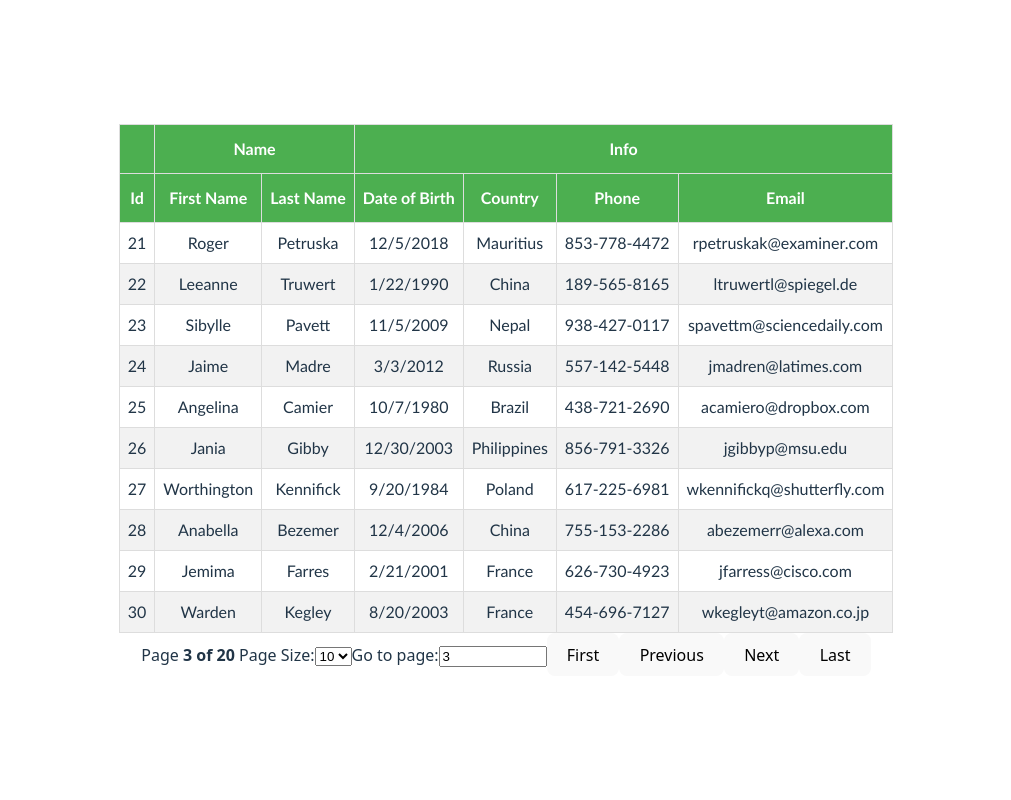
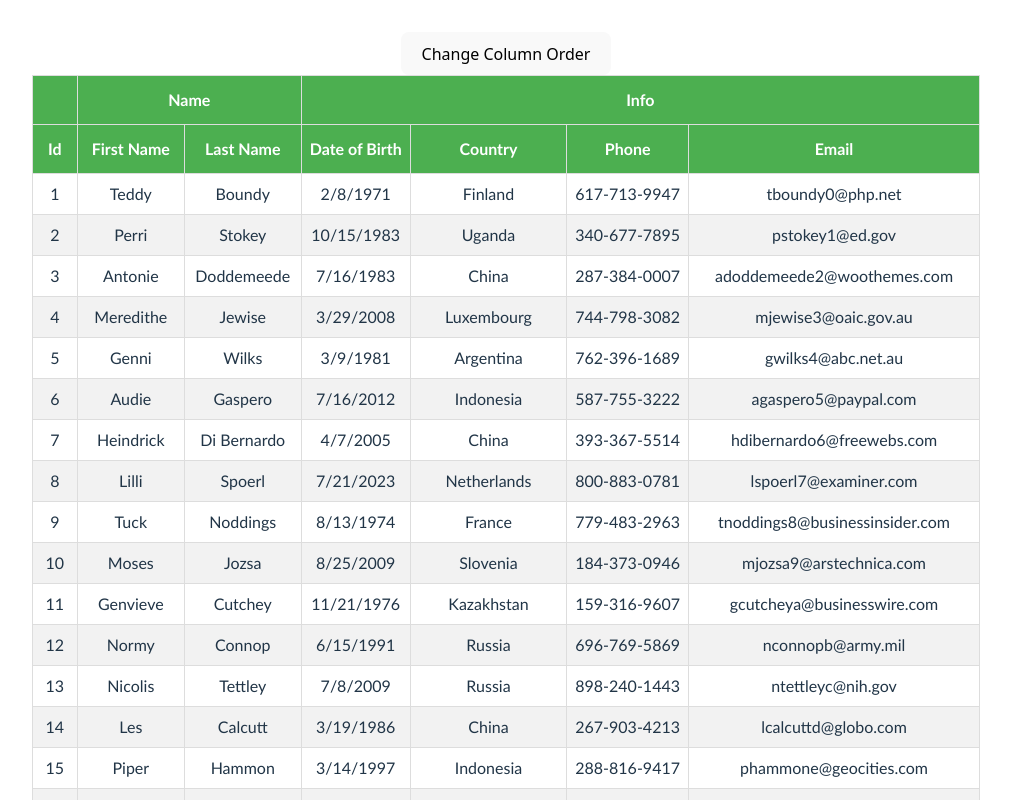
Before and after one commit to jrreda/React-Table-Demo, a React (Vite) app: page / in a window 1280 px wide. Shown: the top 800 px of the page, without its empty margins (134-1145 px from the left). Built offline with nearby package versions, Linux system fonts and the light colour scheme.

Commit message:
Column order

```diff
--- a/src/App.jsx
+++ b/src/App.jsx
@@ -1,10 +1,10 @@
 import './App.css'
-import { PaginationTable } from './components/PaginationTable'
+import { ColumnOrderTable } from './components/ColumnOrder'
 
 function App() {
   return (
     <div>
-      <PaginationTable />
+      <ColumnOrderTable />
     </div>
   )
 }
--- /dev/null
+++ b/src/components/ColumnOrder.jsx
@@ -0,0 +1,63 @@
+import "./table.css";
+import { GROUPED_COLUMNS } from "./columns";
+import { useTable, useColumnOrder } from "react-table";
+import { useMemo } from "react";
+import MOCK_DATA from "../../data/MOCK_DATA.json";
+
+export const ColumnOrderTable = () => {
+  const data = useMemo(() => MOCK_DATA, []);
+  const columns = useMemo(() => GROUPED_COLUMNS, []);
+
+  const {
+    getTableProps,
+    getTableBodyProps,
+    headerGroups,
+    footerGroups,
+    rows,
+    prepareRow,
+    setColumnOrder,
+  } = useTable({ columns, data }, useColumnOrder);
+
+  const changeColumnOrder = () => {
+    setColumnOrder(['id', 'first_name', 'last_name', 'country', 'phone', 'email', 'date_of_birth']);
+  }
+
+  return (
+    <>
+    <button onClick={changeColumnOrder}>Change Column Order</button>
+
+    <table>
+      <thead {...getTableProps()}>
+        {headerGroups.map((headerGroup) => (
+          <tr {...headerGroup.getHeaderGroupProps()}>
+            {headerGroup.headers.map((column) => (
+              <th {...column.getHeaderProps()}>{column.render("Header")}</th>
+            ))}
+          </tr>
+        ))}
+      </thead>
+      <tbody {...getTableBodyProps()}>
+        {rows.map((row) => {
+          prepareRow(row);
+          return (
+            <tr {...row.getRowProps()}>
+              {row.cells.map((cell) => (
+                <td {...cell.getCellProps()}>{cell.render("Cell")}</td>
+              ))}
+            </tr>
+          );
+        })}
+      </tbody>
+      <tfoot>
+        {footerGroups.map((footerGroup) => (
+          <tr {...footerGroup.getFooterGroupProps()}>
+            {footerGroup.headers.map((column) => (
+              <td {...column.getFooterProps()}>{column.render("Footer")}</td>
+            ))}
+          </tr>
+        ))}
+      </tfoot>
+    </table>
+    </>
+  );
+};
```
